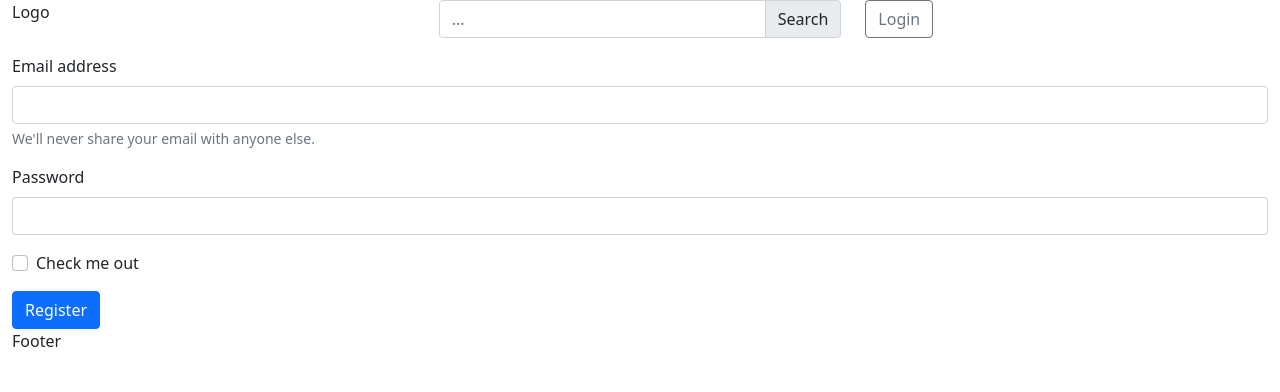
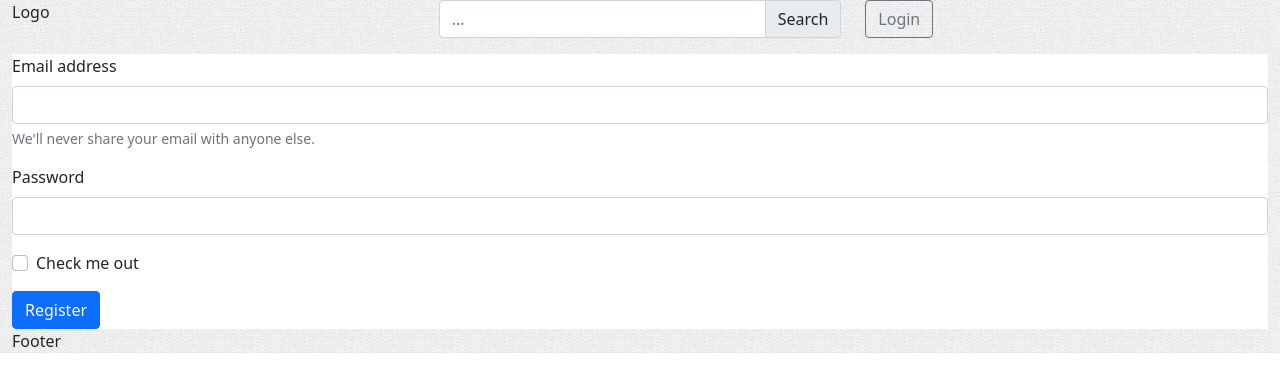
Before and after one commit to sacden/eshop, a React (Create React App) app: page /registration in a window 1280 px wide. Shown: the top 392 px of the page. Built offline with nearby package versions, Linux system fonts and the light colour scheme.

Commit message:
add sass styles

```diff
--- a/src/App.js
+++ b/src/App.js
@@ -2,10 +2,17 @@ import "./styles/styles.css";
 import Header from "./components/Main/Header/Header";
 import Content from "./components/Main/Content/Content";
 import Footer from "./components/Main/Footer/Footer";
+import Background from "../src/styles/img/wrap_bg.png";
 
 function App() {
   return (
-    <div className="page container-fluid">
+    <div
+      className="page container-fluid"
+      style={{
+        backgroundImage: `url(${Background})`,
+        minHeight: "100%",
+      }}
+    >
       <Header />
       <Content />
       <Footer />
--- a/src/components/Main/Content/Content.jsx
+++ b/src/components/Main/Content/Content.jsx
@@ -2,9 +2,11 @@ import Home from "../../../pages/Home/Home";
 import Login from "../../../pages/Login/Login";
 import Registration from "../../../pages/Registration/Registration";
 import { Route } from "react-router-dom";
+import classes from "./Content.module.scss";
+
 const Content = () => {
   return (
-    <div className="content">
+    <div className={classes.content}>
       <Route path="/" exact component={Home} />
       <Route path="/login" component={Login} />
       <Route path="/registration" component={Registration} />
--- /dev/null
+++ b/src/components/Main/Content/Content.module.scss
@@ -0,0 +1,3 @@
+.content {
+  background-color: #fff;
+}
```
Also changed, not shown: src/styles/img/wrap_bg.png (added).
